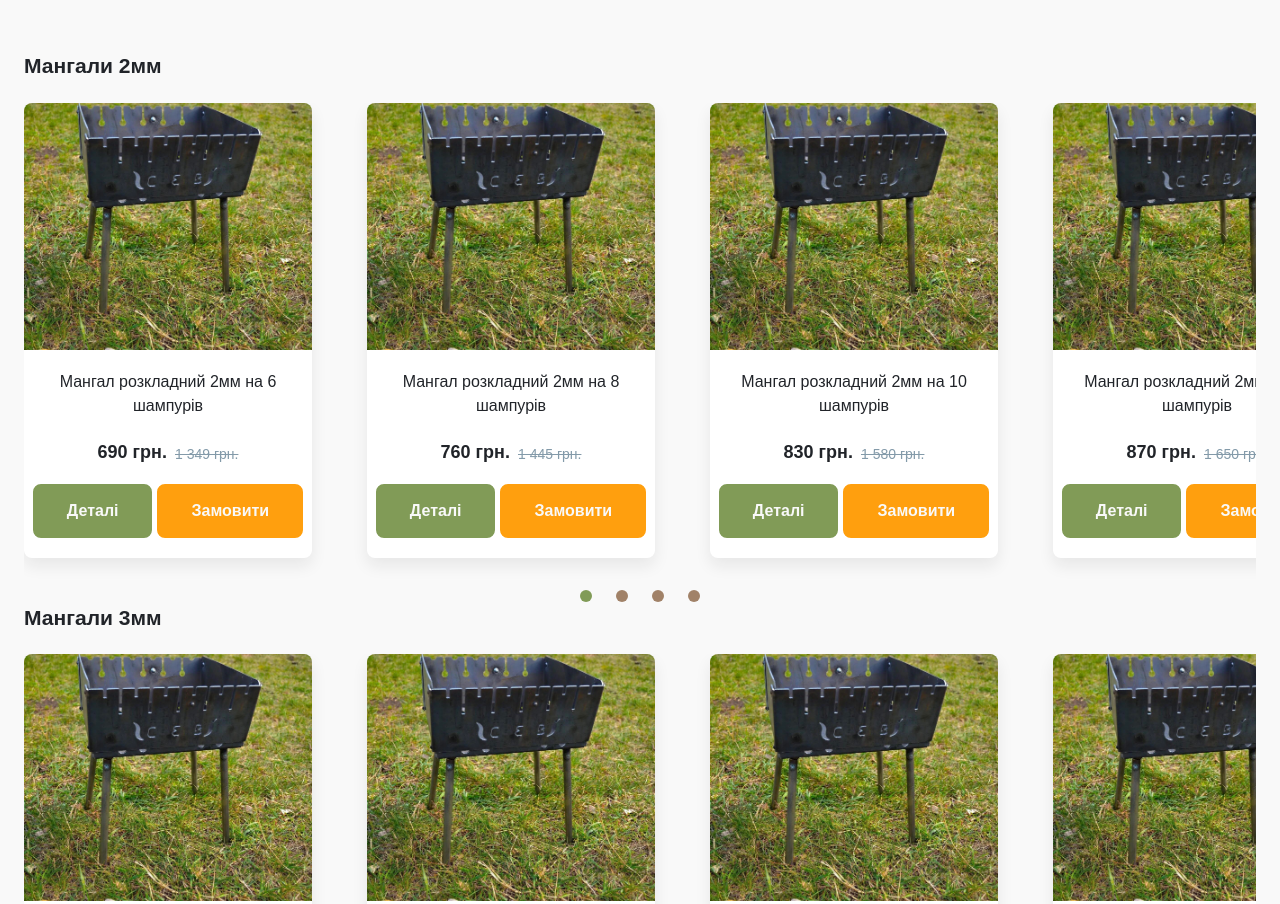
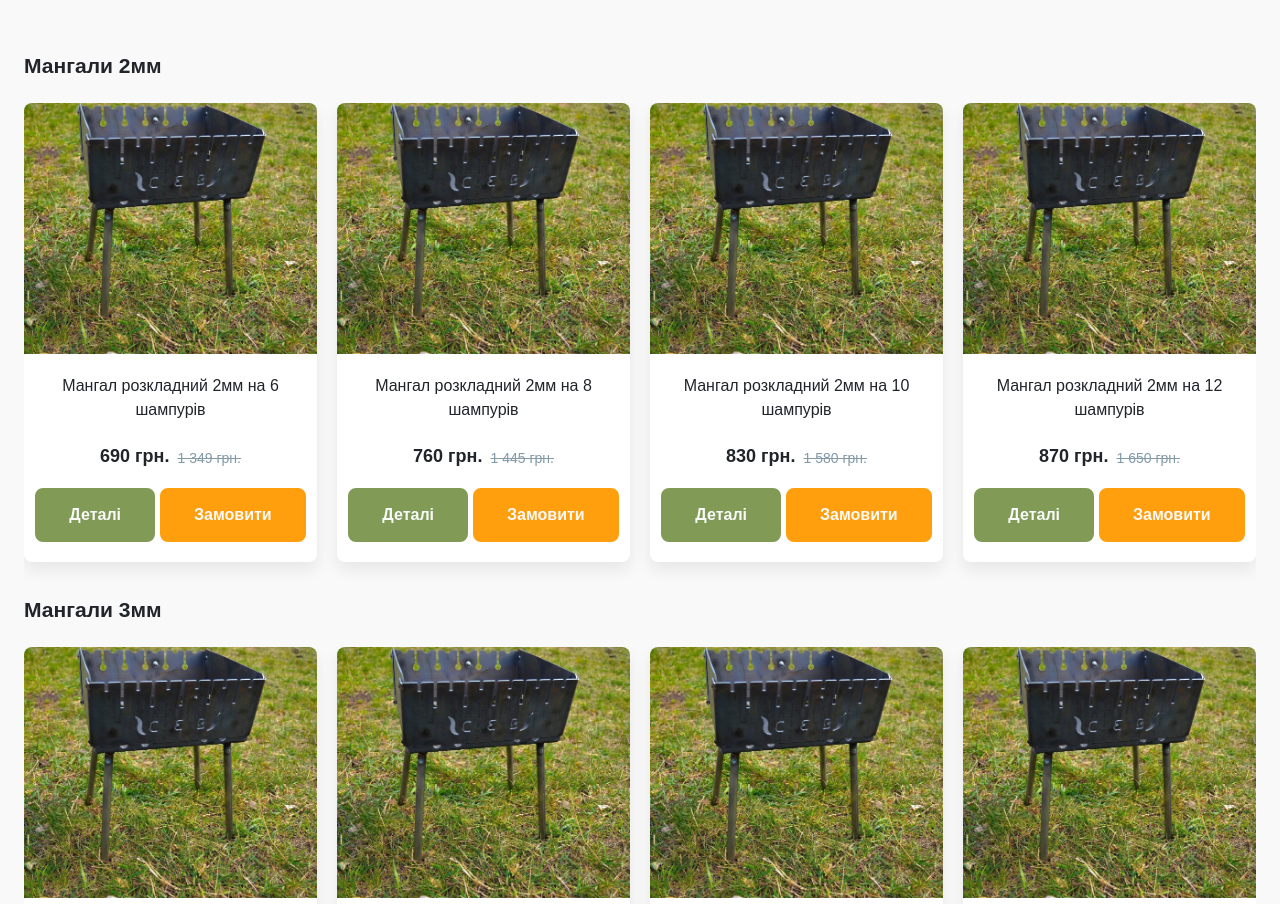
Before and after one commit to petriwna/sadg, a website built with webpack: page src/index.html in a window 1280 px wide. Shown: the part 2799-3703 px from the top of the page. Built offline with nearby package versions, Linux system fonts and the light colour scheme; some packages are replaced by stand-ins of ours; files whose address does not match are found by name.

Commit message:
refact code and fix style slider

```diff
--- /dev/null
+++ b/src/js/Main.js
@@ -0,0 +1,53 @@
+import '../scss/main.scss';
+import Swiper from 'swiper/bundle';
+
+import { Catalog } from './Catalog';
+import { MobileMenu } from './MobileMenu';
+
+export class Main {
+  constructor() {
+    this.init();
+  }
+
+  init() {
+    this.initMobileMenu();
+    this.initCatalog();
+    this.initSwiper();
+  }
+
+  initMobileMenu() {
+    const mobileMenu = new MobileMenu();
+    mobileMenu.addListener();
+  }
+
+  initCatalog() {
+    const catalog = new Catalog();
+  }
+
+  initSwiper() {
+    const mySwiper = new Swiper('.swiper-container', {
+      slidesPerView: 'auto',
+      spaceBetween: 20,
+      breakpoints: {
+        600: {
+          slidesPerView: 1,
+        },
+        768: {
+          slidesPerView: 2,
+        },
+        992: {
+          slidesPerView: 3,
+        },
+        1280: {
+          slidesPerView: 4,
+        },
+      },
+      loop: true,
+      pagination: {
+        el: '.pagination',
+        bulletClass: 'pagination__button',
+        bulletActiveClass: 'pagination__button--active',
+      },
+    });
+  }
+}
--- a/src/js/index.js
+++ b/src/js/index.js
@@ -1,14 +1,9 @@
 import '../scss/main.scss';
 
-import Swiper from 'swiper/bundle';
-
-import { Catalog } from './Catalog';
-import { MobileMenu } from './MobileMenu';
 import { toggleBtn } from './utils';
+import { Main } from './Main';
 
 export function init() {
-  new MobileMenu().addListener();
-
   const moveTopBtn = document.getElementById('up');
 
   moveTopBtn.addEventListener('click', () => {
@@ -20,29 +15,7 @@ export function init() {
 
   window.addEventListener('load', () => toggleBtn(moveTopBtn));
   window.addEventListener('scroll', () => toggleBtn(moveTopBtn));
-
-  new Catalog();
-  const mySwiper = new Swiper('.swiper-container', {
-    slidesPerView: 'auto',
-    spaceBetween: 20,
-    breakpoints: {
-      600: {
-        slidesPerView: 1,
-      },
-      768: {
-        slidesPerView: 2,
-      },
-      1280: {
-        slidesPerView: 4,
-      },
-    },
-    loop: true,
-    pagination: {
-      el: '.pagination',
-      bulletClass: 'pagination__button',
-      bulletActiveClass: 'pagination__button--active',
-    },
-  });
+  new Main();
 }
 
 document.addEventListener('DOMContentLoaded', init);
--- a/src/scss/components/_card.scss
+++ b/src/scss/components/_card.scss
@@ -4,10 +4,7 @@
   background: #fff;
   overflow: hidden;
   cursor: pointer;
-
-  @media screen and (min-width: $bp-tablet) {
-    width: 288px;
-  }
+  width: 100%;
 
   &__container {
     padding: 20px;
--- a/src/scss/components/_pagination.scss
+++ b/src/scss/components/_pagination.scss
@@ -3,6 +3,10 @@
   align-items: center;
   justify-content: center;
   gap: 24px;
+
+  @media screen and (min-width: $bp-large-desktop) {
+    display: none;
+  }
 
   &__button {
     width: 12px;
--- a/src/scss/layouts/_catalog.scss
+++ b/src/scss/layouts/_catalog.scss
@@ -1,13 +1,12 @@
 .catalog {
   &__slider {
     display: flex;
-    gap: 32px;
+    gap: 30px;
     align-items: center;
   }
 
   &__container {
     overflow: hidden;
-    //width: 100%;
   }
 
   &__list {
@@ -15,9 +14,7 @@
 
     @media screen and (min-width: $bp-large-desktop) {
       display: flex;
-      gap: 30px;
       width: 100%;
-      justify-content: space-around;
     }
   }
 
--- a/src/scss/layouts/_fabs.scss
+++ b/src/scss/layouts/_fabs.scss
@@ -5,6 +5,7 @@
   display: flex;
   flex-direction: column;
   gap: 20px;
+  z-index: 10;
 
   &__item {
     background-color: rgba(255, 255, 255, .8);
```
